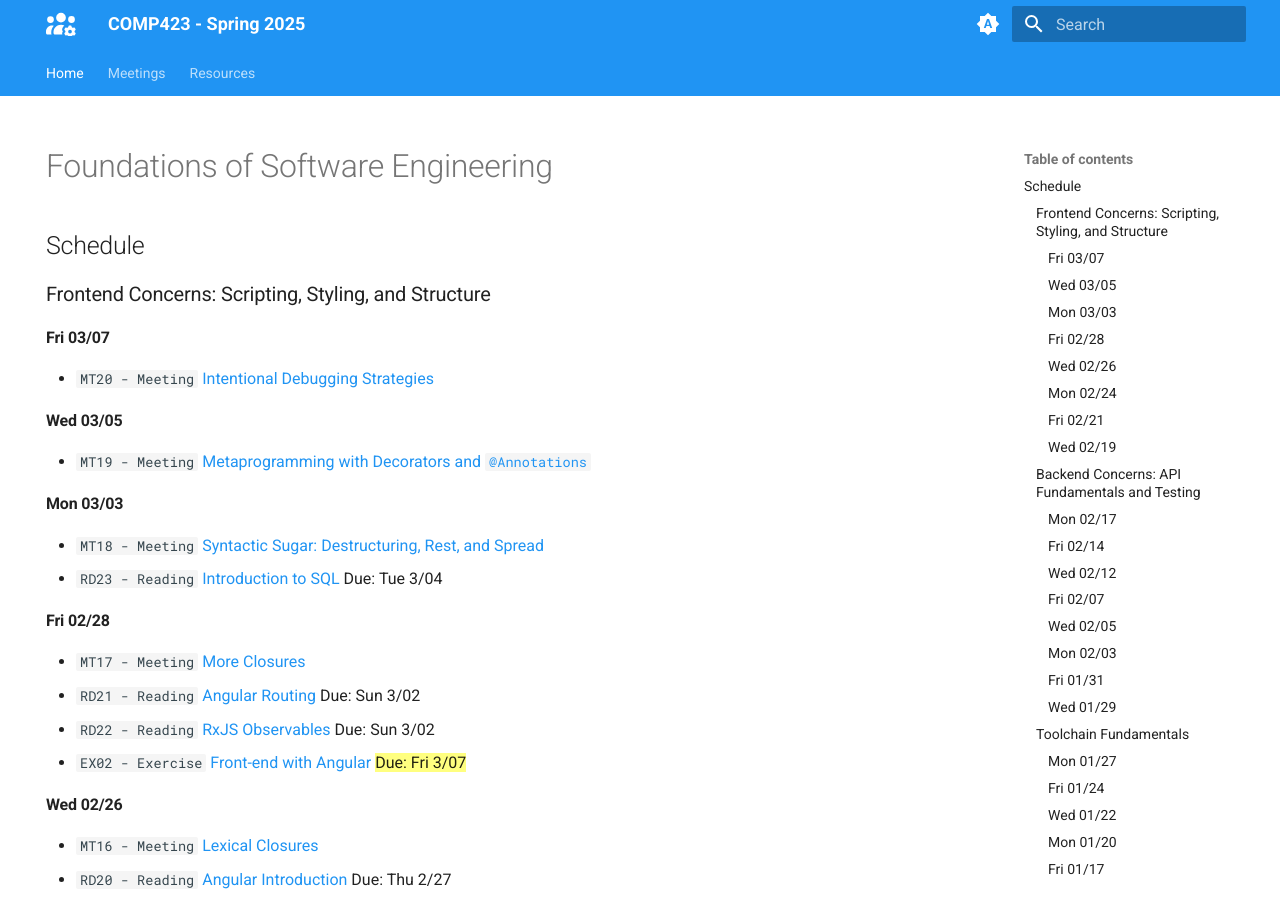
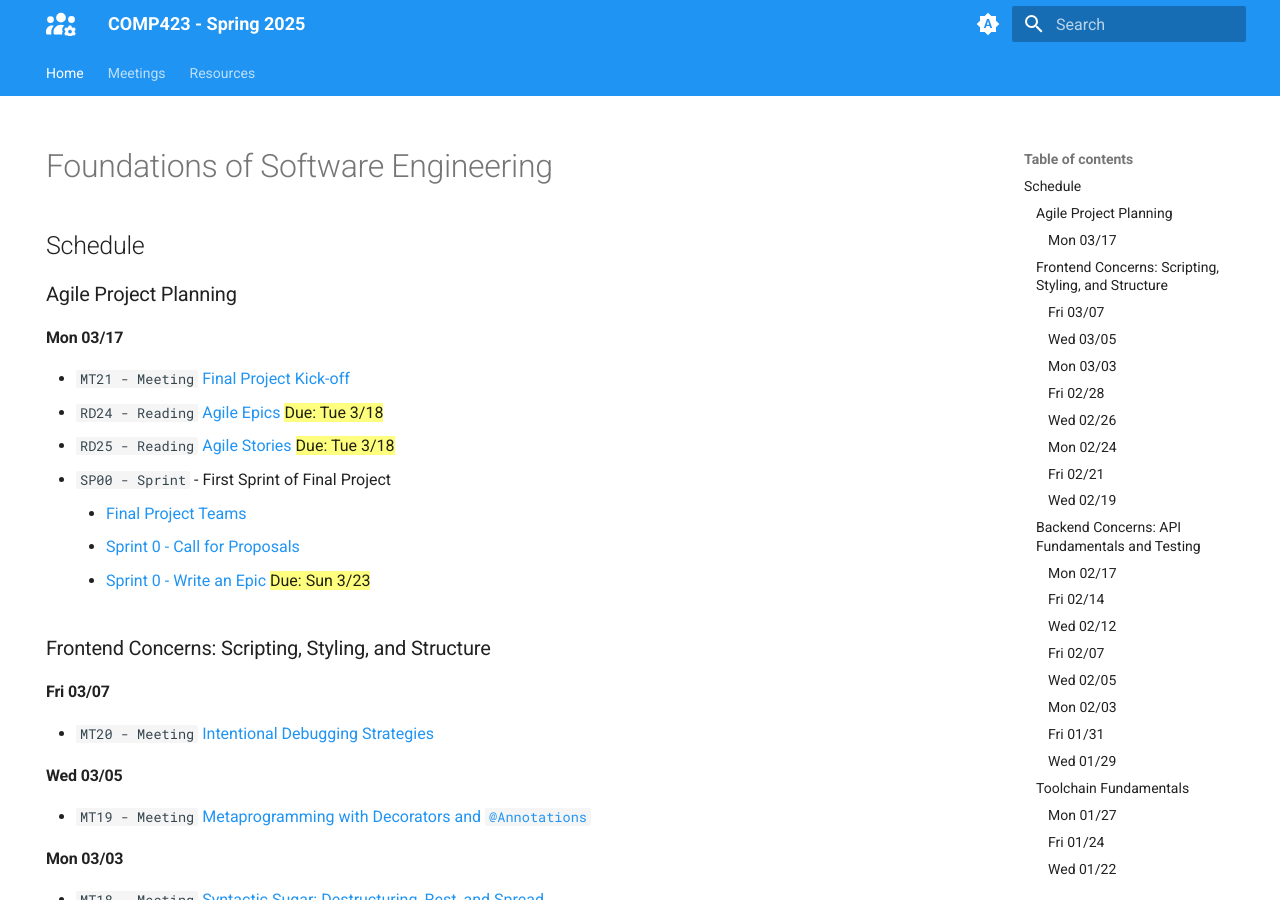
Before and after one commit to comp423-25s/comp423-25s.github.io, an MkDocs documentation site: the page built from docs/index.md, in a window 1280 px wide and 900 px high. Built offline with MkDocs 1.6.1 and Material for MkDocs 9.7.7, drawn with Linux system fonts in a browser that asks for light colours; some of the changed text lies outside the part shown.

Commit message:
Add project

```diff
--- a/docs/index.md
+++ b/docs/index.md
@@ -6,6 +6,18 @@ hide:
 # Foundations of Software Engineering
 
 ## Schedule
+
+### Agile Project Planning
+
+#### Mon 03/17
+
+* `MT21 - Meeting` [Final Project Kick-off](./meetings/2025_03_17.md)
+* `RD24 - Reading` [Agile Epics](https://www.atlassian.com/agile/project-management/epics) ==Due: Tue 3/18==
+* `RD25 - Reading` [Agile Stories](https://www.atlassian.com/agile/project-management/user-stories) ==Due: Tue 3/18==
+* `SP00 - Sprint` - First Sprint of Final Project
+    * [Final Project Teams](https://docs.google.com/spreadsheets/d/17hDPg7UlSqmrmPqvYOTcOW5oIE4Za4ICIRfXCZrzjq4/edit?usp=sharing)
+    * [Sprint 0 - Call for Proposals](./resources/exercises/sp00-cfp.md)
+    * [Sprint 0 - Write an Epic](./resources/exercises/sp00-epic-stories.md) ==Due: Sun 3/23==
 
 ### Frontend Concerns: Scripting, Styling, and Structure
 
@@ -27,7 +39,7 @@ hide:
 * `MT17 - Meeting` [More Closures](./meetings/2025_02_28.md)
 * `RD21 - Reading` [Angular Routing](https://angular.dev/guide/routing/router-tutorial) Due: Sun 3/02
 * `RD22 - Reading` [RxJS Observables](https://rxjs.dev/guide/observable) Due: Sun 3/02
-* `EX02 - Exercise` [Front-end with Angular](./resources/exercises/ex02-ng-frontend.md) ==Due: Fri 3/07==
+* `EX02 - Exercise` [Front-end with Angular](./resources/exercises/ex02-ng-frontend.md) Due: Fri 3/07
 
 #### Wed 02/26
 
```
Also changed, not shown: docs/meetings/2025_03_07.md (+1 -1 lines), docs/meetings/2025_03_17.md (+7 -3 lines), docs/resources/exercises/sp00-cfp.md (added, +53 -0 lines), docs/resources/exercises/sp00-epic-stories.md (+11 -5 lines).
